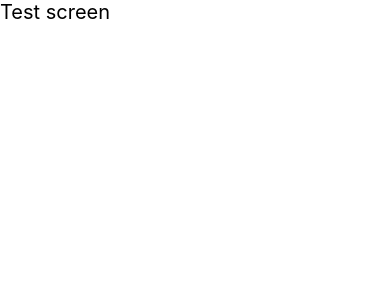
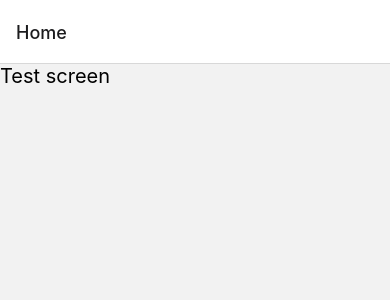
Before and after one commit to javiergranados/rncomponents, a React Native app: screen / in a window 390 px wide. Shown: the top 300 px of the page. Built offline with nearby package versions, Linux system fonts and the light colour scheme.

Commit message:
Implement a stack navigator

```diff
--- a/App.tsx
+++ b/App.tsx
@@ -1,8 +1,13 @@
 import React from 'react';
-import TestScreen from './src/screens/TestScreen';
+import { NavigationContainer } from '@react-navigation/native';
+import StackNavigator from './src/navigators/StackNavigator';
 
 const App = () => {
-  return <TestScreen />;
+  return (
+    <NavigationContainer>
+      <StackNavigator />
+    </NavigationContainer>
+  );
 };
 
 export default App;
--- a/index.js
+++ b/index.js
@@ -1,3 +1,4 @@
+import 'react-native-gesture-handler';
 import {AppRegistry} from 'react-native';
 import App from './App';
 import {name as appName} from './app.json';
--- /dev/null
+++ b/src/navigators/StackNavigator.tsx
@@ -0,0 +1,19 @@
+import React from 'react';
+import { createStackNavigator } from '@react-navigation/stack';
+import HomeScreen from '../screens/HomeScreen';
+
+export type RootStackParamList = {
+  HomeScreen: undefined;
+};
+
+const RootStack = createStackNavigator<RootStackParamList>();
+
+const StackNavigator = () => {
+  return (
+    <RootStack.Navigator>
+      <RootStack.Screen name="HomeScreen" options={{ title: 'Home' }} component={HomeScreen} />
+    </RootStack.Navigator>
+  );
+};
+
+export default StackNavigator;
```
Also changed, not shown: package.json (+6 -1 lines), src/screens/HomeScreen.tsx (renamed from src/screens/TestScreen.tsx), 2 other files (tests, documents, lock files or other folders).
